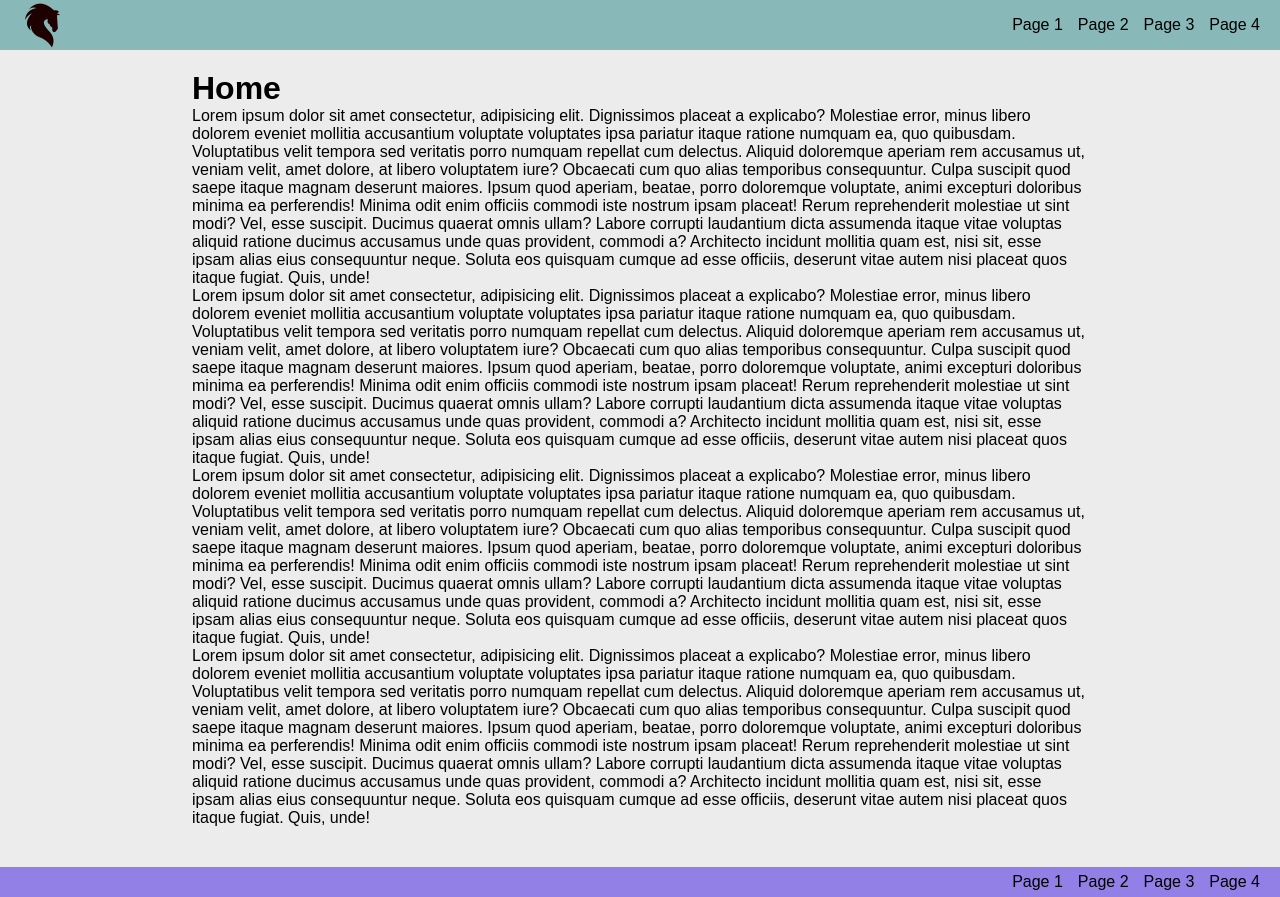
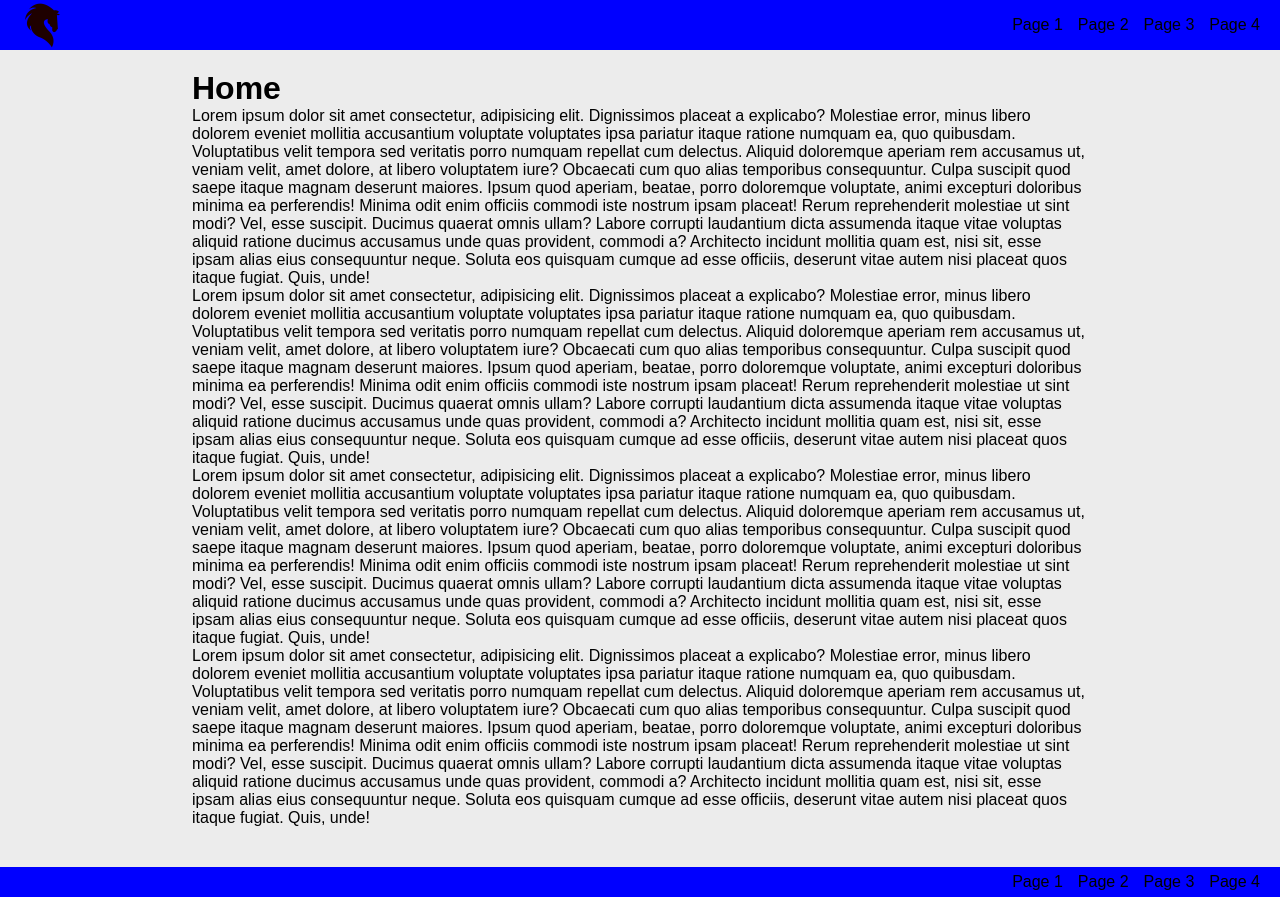
Before and after one commit to irenealcaine/template-navbar, a React (Create React App) app: page / in a window 1280 px wide. Built offline with nearby package versions, Linux system fonts and the light colour scheme.

Commit message:
Update 3 files

```diff
--- a/src/Components/Footer/Footer.scss
+++ b/src/Components/Footer/Footer.scss
@@ -1,5 +1,7 @@
+@import "src/Variables.scss";
+
 .footer {
-  background-color: rgba(41, 0, 223, 0.459);
+  background-color: $blue;
   display: flex;
   justify-content: flex-end;
   align-items: center;
--- a/src/Components/Header/Header.scss
+++ b/src/Components/Header/Header.scss
@@ -1,5 +1,7 @@
+@import "src/Variables.scss";
+
 .header {
-  background-color: rgba(0, 114, 114, 0.425);
+  background-color: $blue;
   display: flex;
   justify-content: space-between;
   align-items: center;
--- a/src/Variables.scss
+++ b/src/Variables.scss
@@ -1 +1,2 @@
 $light: #ececec;
+$blue: #00f;
```
